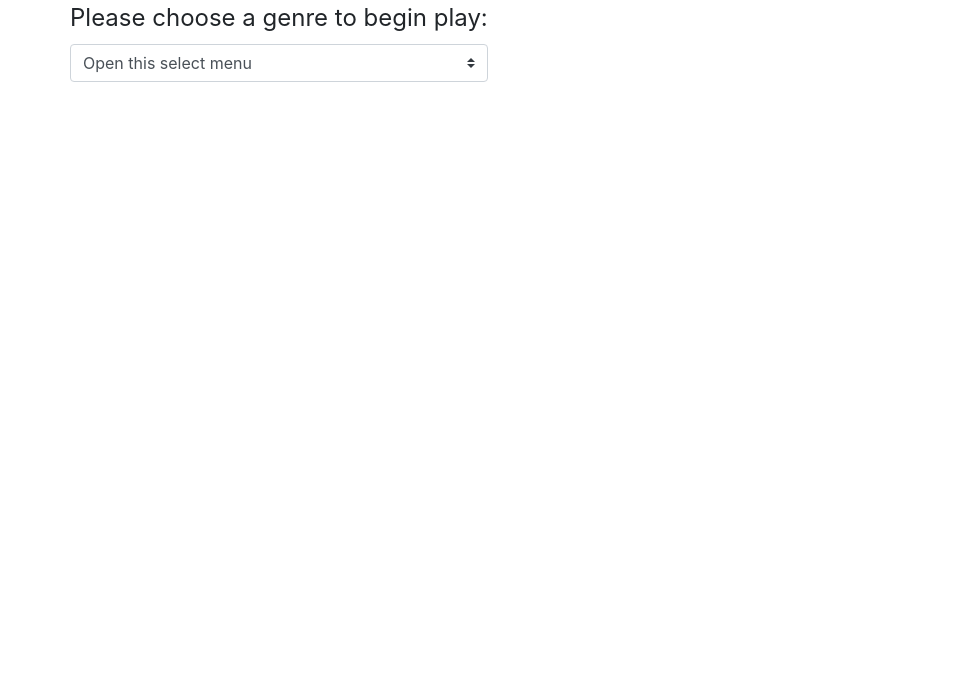
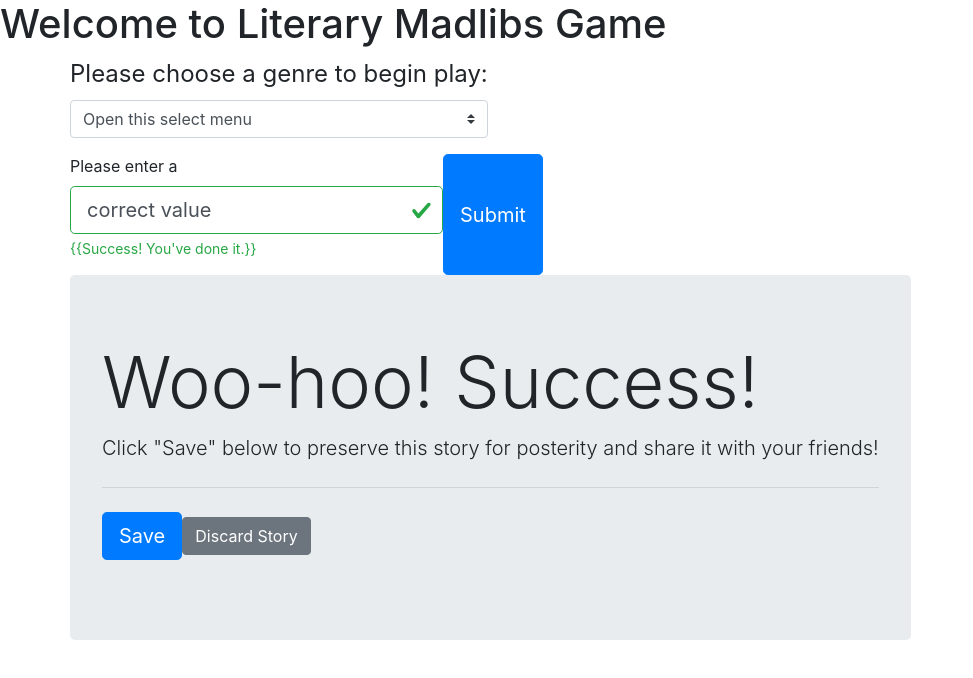
Before and after one commit to khake96/MadLibsProject2FrontEnd, an Angular app: page /game in a window 1280 px wide. Shown: the top 678 px of the page, without its empty margins (0-973 px from the left). Built offline with nearby package versions, Linux system fonts and the light colour scheme.

Commit message:
adding some structure and http funcs to game

```diff
--- a/package.json
+++ b/package.json
@@ -21,6 +21,7 @@
     "@angular/router": "~11.0.5",
     "bootstrap": "4.1.1",
     "ngx-bootstrap": "^6.2.0",
+    "package": "^1.0.1",
     "rxjs": "~6.6.0",
     "tslib": "^2.0.0",
     "zone.js": "~0.10.2"
--- a/src/app/components/game/game.component.html
+++ b/src/app/components/game/game.component.html
@@ -1,7 +1,7 @@
-
+<h1>Welcome to Literary Madlibs Game</h1>
 <div id="gameContainer">
   <div class="container">
-      <div id="gameRow" class="row">
+      <div id="categoryRow" class="row">
         <fieldset>
           <legend>Please choose a genre to begin play:</legend>
           <div class="form-group">
@@ -13,7 +13,39 @@
             </select>
           </div>
         </fieldset>
+      </div>
+      <div id="wordRow" class="row">
 
+        <!--Here is our regular large input-->
+ <!--   <div class="form-group">
+          <input class="form-control form-control-lg" type="text" placeholder=".form-control-lg" id="inputLarge">
+        </div>  -->
+
+        <!--Here is our failure case input-->
+ <!--   <div class="form-group has-danger">
+          <label class="form-control-label" for="inputInvalid">Invalid input</label>
+          <input type="text" value="wrong value" class="form-control is-invalid" id="inputInvalid">
+          <div class="invalid-feedback">Sorry, that username's taken. Try another?</div>
+        </div>   -->
+
+        <div class="form-group has-success">
+          <label class="form-control-label" for="inputValid">Please enter a {{word}}</label>
+          <input type="text" value="correct value" class="form-control form-control-lg is-valid" [(ngModel)]="word" id="inputValid">
+          <div class="valid-feedback">{{Success! You've done it.}}</div>
+        </div>
+        <button (click)="sendWord()" type="button" class="btn btn-primary btn-lg">Submit</button>
+      </div>
+      <div id="showStoryRow" class="row">
+        <div class="jumbotron">
+          <h3 class="display-3">Woo-hoo! Success!</h3>
+          <p class="lead">Click "Save" below to preserve this story for posterity and share it with your friends!</p>
+          <hr class="my-4">
+          <p>{{completedStoryText}}</p>
+          <p class="lead">
+            <span><a class="btn btn-primary btn-lg" (click)="saveCompletedStory()" role="button">Save</a>
+            <button type="button" class="btn btn-secondary">Discard Story</button></span>
+          </p>
+        </div>
       </div>
   </div>
 </div>
--- a/src/app/components/game/game.component.ts
+++ b/src/app/components/game/game.component.ts
@@ -1,4 +1,8 @@
 import { Component, OnInit } from '@angular/core';
+import { GameComponetService } from '../app/services/game/play.service';
+import { Word } from '../models/word';
+import { IncompleteStory } from '../models/incompletestory';
+import { CompleteStory } from '../models/completestory';
 
 @Component({
   selector: 'app-game',
```
Also changed, not shown: src/app/services/game/play.service.ts (+27 -2 lines), 1 other file (tests, documents, lock files or other folders).
